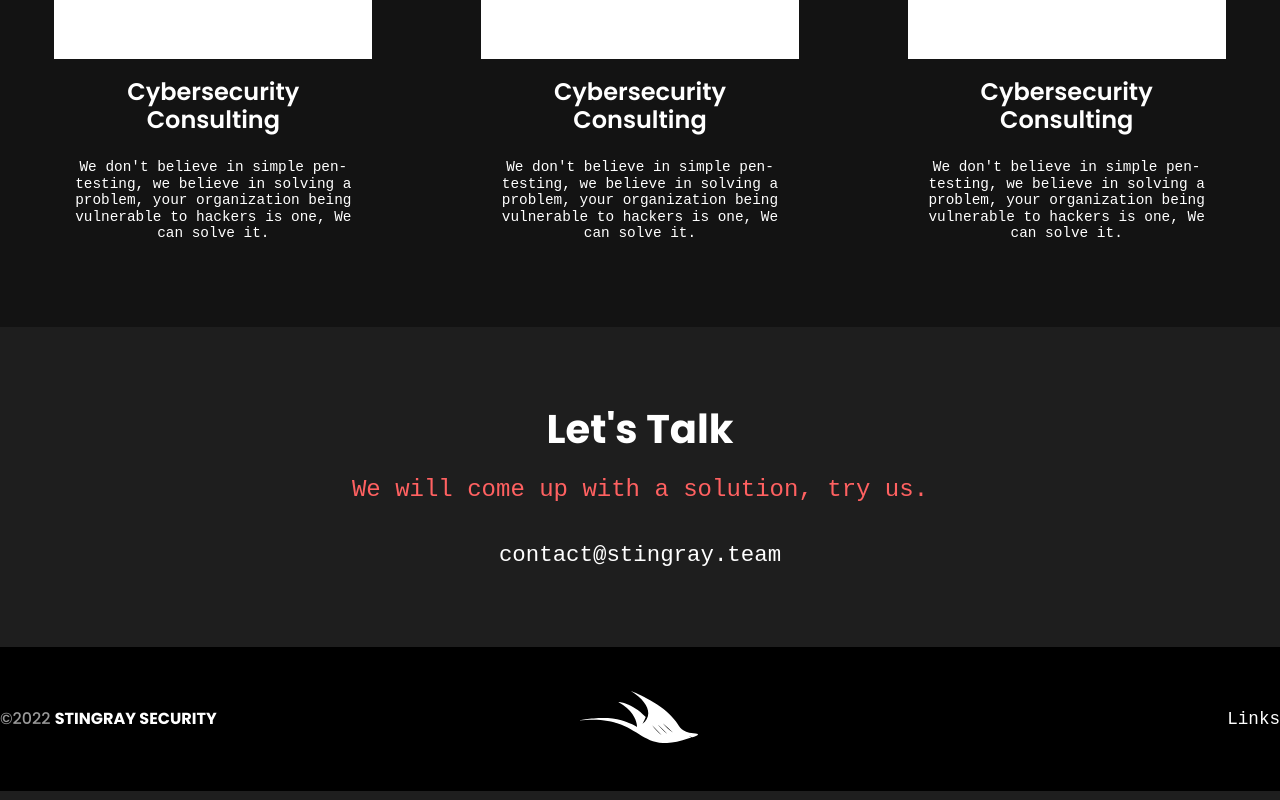
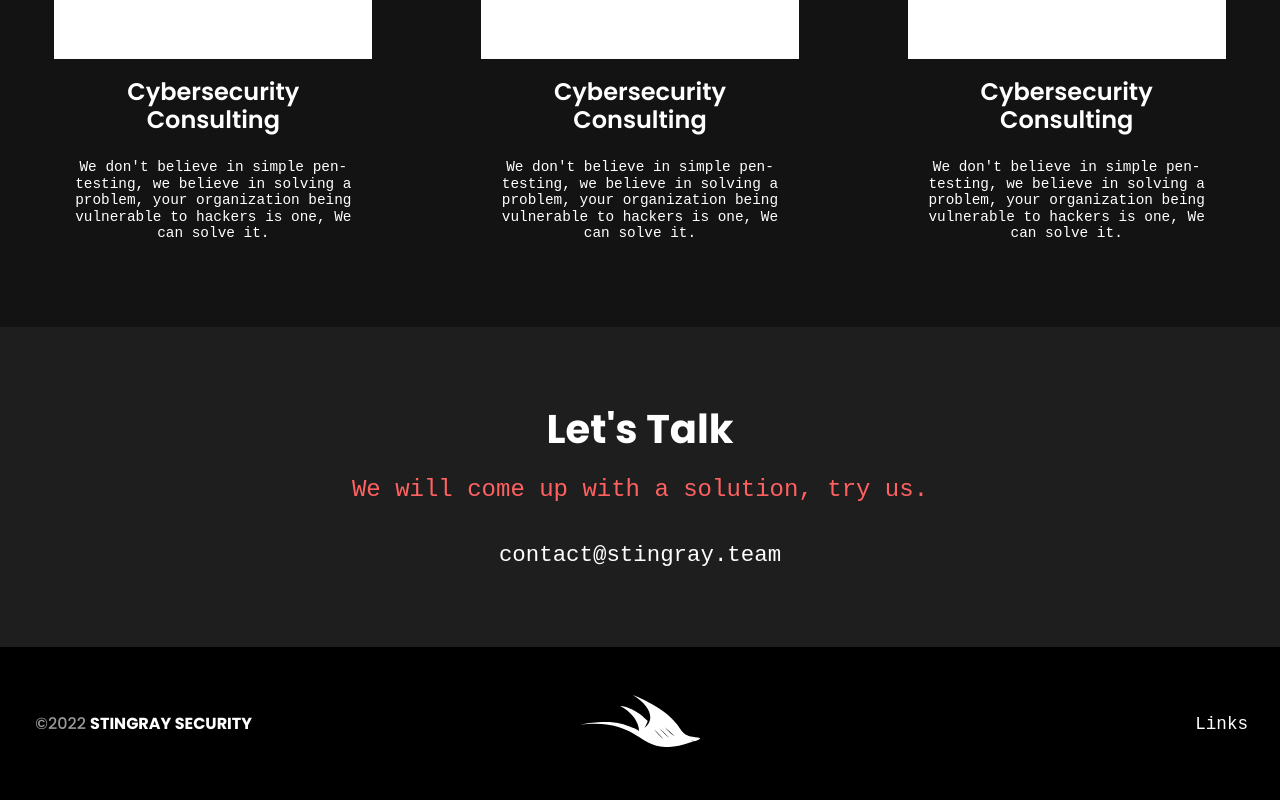
Before and after one commit to Darkryhr/stingray-security, a Next.js app: page / in a window 1280 px wide. Shown: the part 1818-2618 px from the top of the page. Built offline with nearby package versions, Linux system fonts and the light colour scheme.

Commit message:
footer alignment

```diff
--- a/components/Footer/Footer.css.js
+++ b/components/Footer/Footer.css.js
@@ -7,13 +7,28 @@ export const FooterWrapper = styled.div`
   margin: 0 auto;
   min-height: 18vh;
   display: flex;
+
   justify-content: space-between;
+  position: relative;
+  padding: 2rem;
   align-items: center;
+  @media (${breakpoint.device.sm}) {
+    flex-direction: column-reverse;
+    justify-content: center;
+  }
 `;
 
 export const LogoWrapper = styled.div`
   max-width: 120px;
   padding: 1rem 0;
+  /* position: absolute;
+  top: 50%;
+  left: 50%;
+  transform: translate(-50%, -50%); */
+  @media (${breakpoint.device.sm}) {
+    max-width: 120px;
+    padding: 2rem 0;
+  }
 `;
 
 export const Copy = styled.p`
@@ -26,3 +41,12 @@ export const Copy = styled.p`
     opacity: 0.6;
   }
 `;
+
+export const Wrapper = styled.div`
+  width: 100%;
+  max-width: 220px;
+  text-align: end;
+  @media (${breakpoint.device.sm}) {
+    text-align: center;
+  }
+`;
--- a/components/Footer/index.jsx
+++ b/components/Footer/index.jsx
@@ -1,21 +1,29 @@
 import React from 'react';
 import { MutedParagraph, MutedSubHeading, Paragraph } from '../shared';
-import { Copy, FooterWrapper, LogoWrapper } from './Footer.css';
+import {
+  Copy,
+  CopyRow,
+  FooterWrapper,
+  LogoWrapper,
+  Wrapper,
+} from './Footer.css';
 import { Logo, TextlessLogo } from '../icons';
 
 const Footer = () => {
   return (
     <FooterWrapper>
-      <Copy>
-        <span>&copy;2022 </span>
-        stingray security
-      </Copy>
+      <Wrapper>
+        <Copy>
+          <span>&copy;2022 </span>
+          stingray security
+        </Copy>
+      </Wrapper>
       <LogoWrapper>
         <TextlessLogo />
       </LogoWrapper>
-      <Paragraph style={{ minWidth: '220px', textAlign: 'end' }}>
-        Links
-      </Paragraph>
+      <Wrapper>
+        <Paragraph>Links</Paragraph>
+      </Wrapper>
     </FooterWrapper>
   );
 };
```
